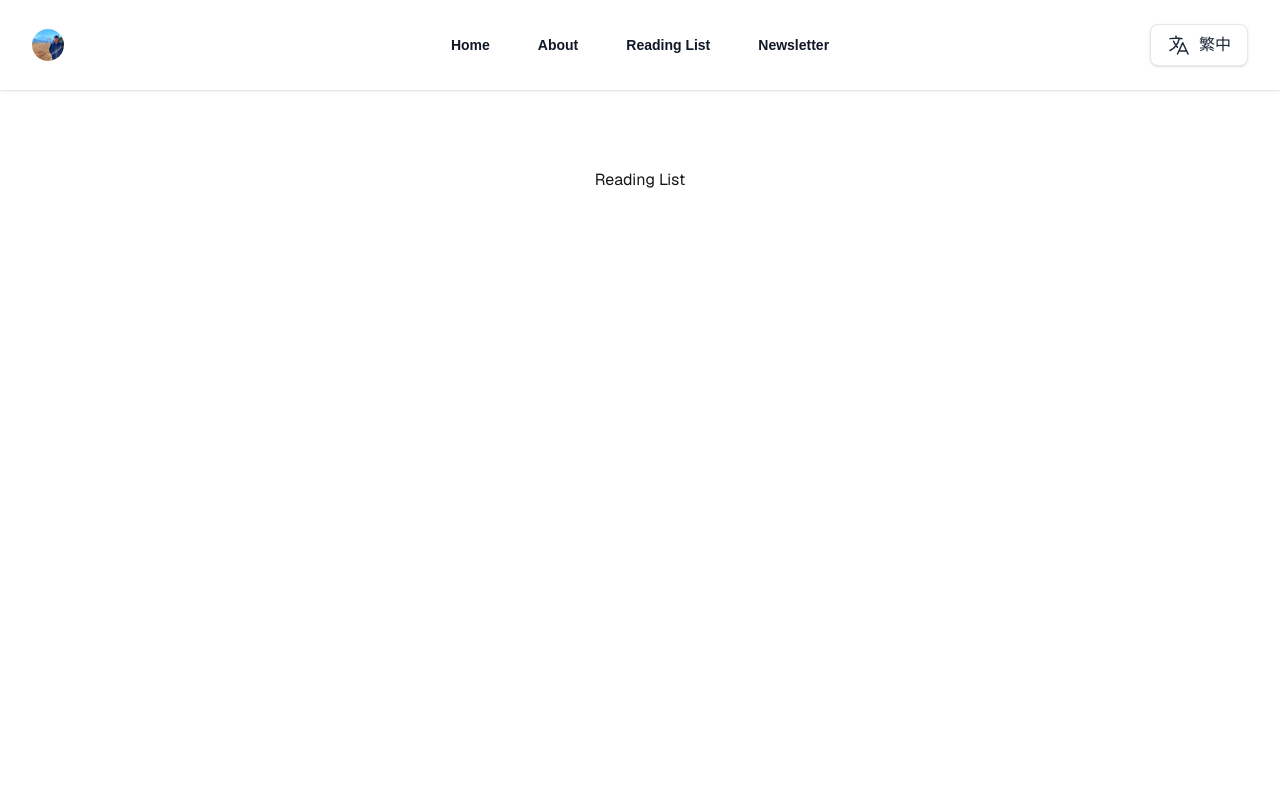
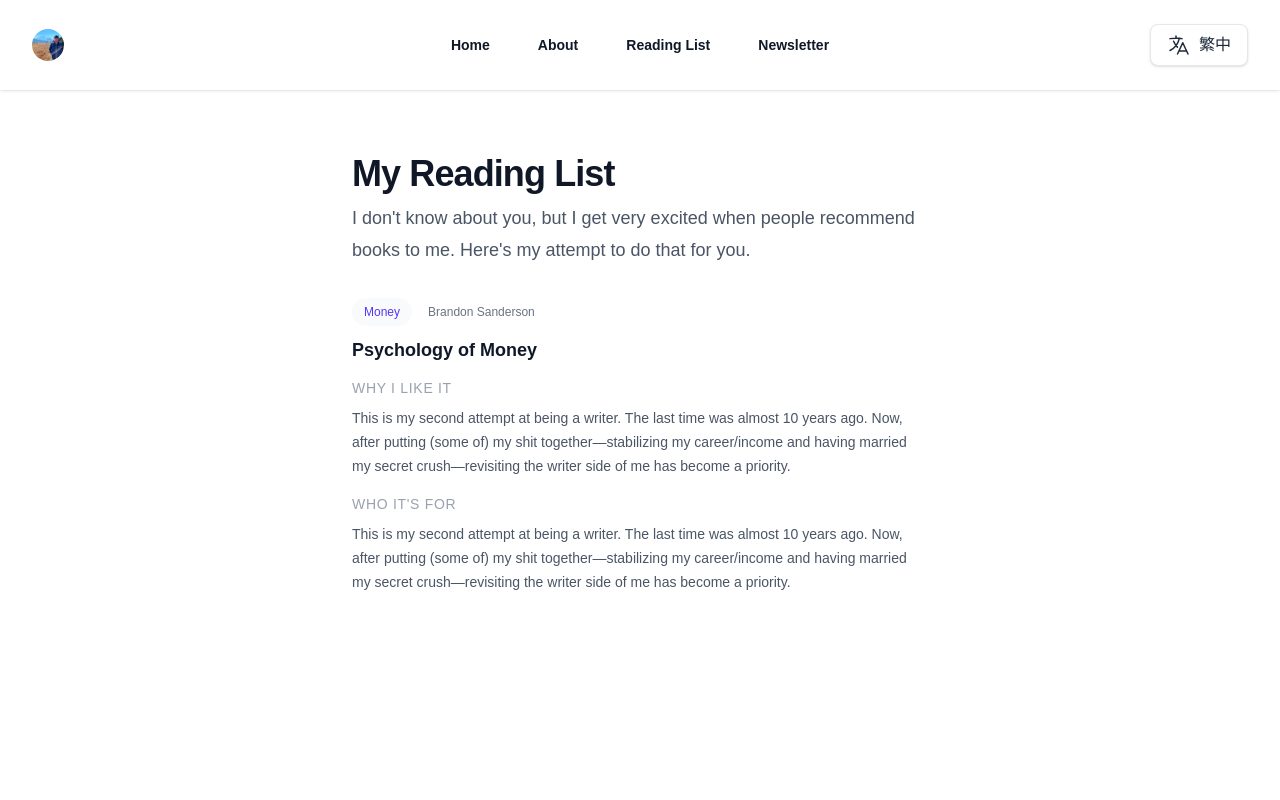
Before and after one commit to WigoHunter/kaichun, a Next.js app: page /en/reading in a window 1280 px wide. Shown: the top 800 px of the page. Built offline with nearby package versions, Linux system fonts and the light colour scheme.

Commit message:
books mvp

```diff
--- a/app/[locale]/reading/page.tsx
+++ b/app/[locale]/reading/page.tsx
@@ -1,11 +1,49 @@
-import { useTranslations } from 'next-intl';
+"use client"
 
-export default function PageReading() {
+import { useTranslations, useLocale } from 'next-intl';
+import { getBooks } from '@/data/books';
+
+export default function PageNewsLetter() {
     const t = useTranslations('reading');
+    const locale = useLocale();
+    const books = getBooks(locale);
 
-    return (
-        <div className="grid grid-rows-[20px_1fr_20px] items-center justify-items-center min-h-screen p-8 pb-20 gap-16 sm:p-20 font-[family-name:var(--font-geist-sans)]">
-            <p>{t('title')}</p>
+    return <div className="bg-white py-12 sm:py-16">
+        <div className="mx-auto max-w-7xl px-6 lg:px-8">
+            <div className="mx-auto max-w-xl">
+                <h2 className="text-3xl font-bold tracking-tight text-gray-900 sm:text-4xl">{t('title')}</h2>
+                <p className="mt-2 text-lg leading-8 text-gray-600">
+                    {t('description')}
+                </p>
+            </div>
+            <div className="mx-auto grid max-w-2xl grid-cols-1 gap-x-8 gap-y-4 lg:mx-0 lg:max-w-none lg:grid-cols-1">
+                {books.map((book) => (
+                    <article key={book.id} className="flex flex-col items-center justify-between">
+                        <div className="max-w-xl">
+                            <div className="mt-8 flex items-center gap-x-4 text-xs">
+                                <p className="relative z-10 rounded-full bg-gray-50 px-3 py-1.5 font-medium text-gray-600 hover:bg-gray-100 text-indigo-600">
+                                    {book.category.title}
+                                </p>
+                                <p className="text-gray-500">
+                                    {book.author}
+                                </p>
+                            </div>
+                            <div className="group relative">
+                                <h3 className="mt-3 text-lg font-semibold leading-6 text-gray-900 group-hover:text-gray-600">
+                                    <a href={book.href}>
+                                        <span className="absolute inset-0" />
+                                        {book.title}
+                                    </a>
+                                </h3>
+                                <h4 className="text-sm uppercase tracking-wider text-gray-400 mb-2 mt-4">{t('reason')}</h4>
+                                <p className="mt-2 line-clamp-3 text-sm leading-6 text-gray-600">{book.description}</p>
+                                <h4 className="text-sm uppercase tracking-wider text-gray-400 mb-2 mt-4">{t('who')}</h4>
+                                <p className="mt-2 line-clamp-3 text-sm leading-6 text-gray-600">{book.description}</p>
+                            </div>
+                        </div>
+                    </article>
+                ))}
+            </div>
         </div>
-    );
+    </div >;
 }
--- /dev/null
+++ b/data/books.tsx
@@ -0,0 +1,21 @@
+export const getBooks = (locale: string) => locale === 'en' ? [
+    {
+        id: 1,
+        title: "Psychology of Money",
+        author: "Brandon Sanderson",
+        href: "/",
+        description:
+            "This is my second attempt at being a writer. The last time was almost 10 years ago. Now, after putting (some of) my shit together—stabilizing my career/income and having married my secret crush—revisiting the writer side of me has become a priority.",
+        category: { title: "Money" },
+    }
+] : [
+    {
+        id: 1,
+        title: "【奇幻】迷霧之子",
+        author: "布蘭登・山德森",
+        href: "/",
+        description:
+            "This is my second attempt at being a writer. The last time was almost 10 years ago. Now, after putting (some of) my shit together—stabilizing my career/income and having married my secret crush—revisiting the writer side of me has become a priority.",
+        category: { title: "正在讀" },
+    }
+];
--- a/messages/en.json
+++ b/messages/en.json
@@ -31,8 +31,10 @@
     "introduction": "Hey, thanks for stopping by 😎<br></br><br></br>I grew up in Taipei, currently work as an <strong>software engineer at Meta</strong> in the SF Bay Area. <br></br><br></br>I'm passionate about opportunities serving & empowering creators to make a living while working on their creative pursuits. I myself wanted to be a novelist when I was a kid too. <br></br><br></br>Outside of work, I enjoy writing a lot. If that sounds interesting to you, you can read more about <write>how I (re)started writing</write> (about 2 years ago), <wop>my experience of a writing bootcamp</wop>, and <learn>my learnings from writing</learn>. I now write monthly <blog>blog posts</blog>, a fantasy novel (hoping to finish/publish it in 2025), and scoping out 2 more short stories for 2026."
   },
   "reading": {
-    "title": "Reading List",
-    "description": "I don't know about you, but I get very excited when people recommend books to me. Here's my attempt to do that for you."
+    "title": "My Reading List",
+    "description": "I don't know about you, but I get very excited when people recommend books to me. Here's my attempt to do that for you.",
+    "reason": "Why I like it",
+    "who": "Who it's for"
   },
   "newsletter": {
     "title": "Kai-Chun's Blinking Cursor",
--- a/messages/zh.json
+++ b/messages/zh.json
@@ -31,8 +31,10 @@
     "introduction": "安安！我是 Kevin 😎<br></br><br></br>我在台北長大，目前住在舊金山灣區，在 Meta 做 iOS 工程師第五年了，主要負責一些創作者工具。<br></br><br></br>畢竟我自己的第一個夢想就是想當小說家，如果能幫助其他創作者從事他們的創作（最好還能賺點錢），那我就很快樂 🚀<br></br><br></br>工作之外，我大多數的時間都花在耍廢與寫作。耍廢就算了，但如果你也對寫作有興趣的話，有幾個部落格文章你也許會感興趣：<rewrite>我（重新開始）寫作的前 2 年回顧</rewrite>、<learning>寫作教我的 4 件事</learning>，還有 <sanderson>Brandon Sanderson 寫作課的心得</sanderson>。<br></br><br></br>另外，我今年目標是完成第一本奇幻小說<novel>《盜火戰記》</novel>。"
   },
   "reading": {
-    "title": "書單",
-    "description": "也許有點奇怪，但我相信書是最值得送 & 收取的禮物之一。這些是我近期在讀，或者長期以來都很推薦的書！"
+    "title": "凱鈞的書單。",
+    "description": "也許有點奇怪，但我相信書是最值得送 & 收取的禮物之一。這些是我近期在讀，或者長期以來都很推薦的書！",
+    "reason": "簡短、無雷心得",
+    "who": "誰會適合這本書"
   },
   "newsletter": {
     "title": "凱鈞的部落格。",
```
